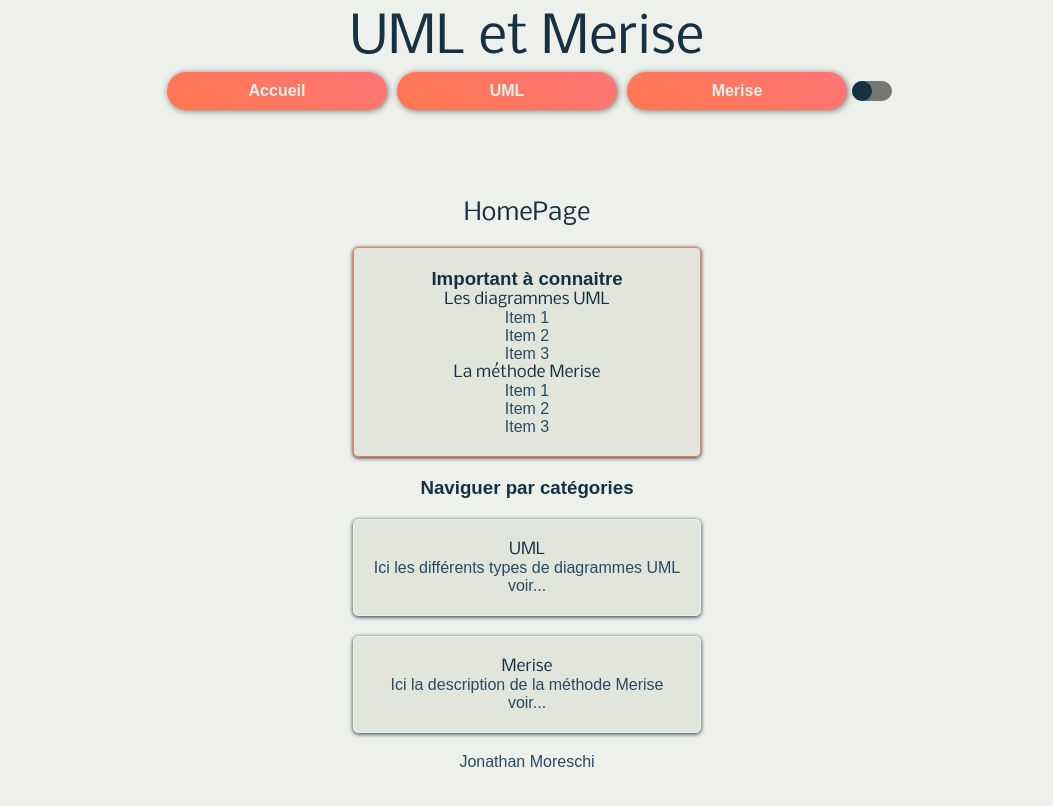
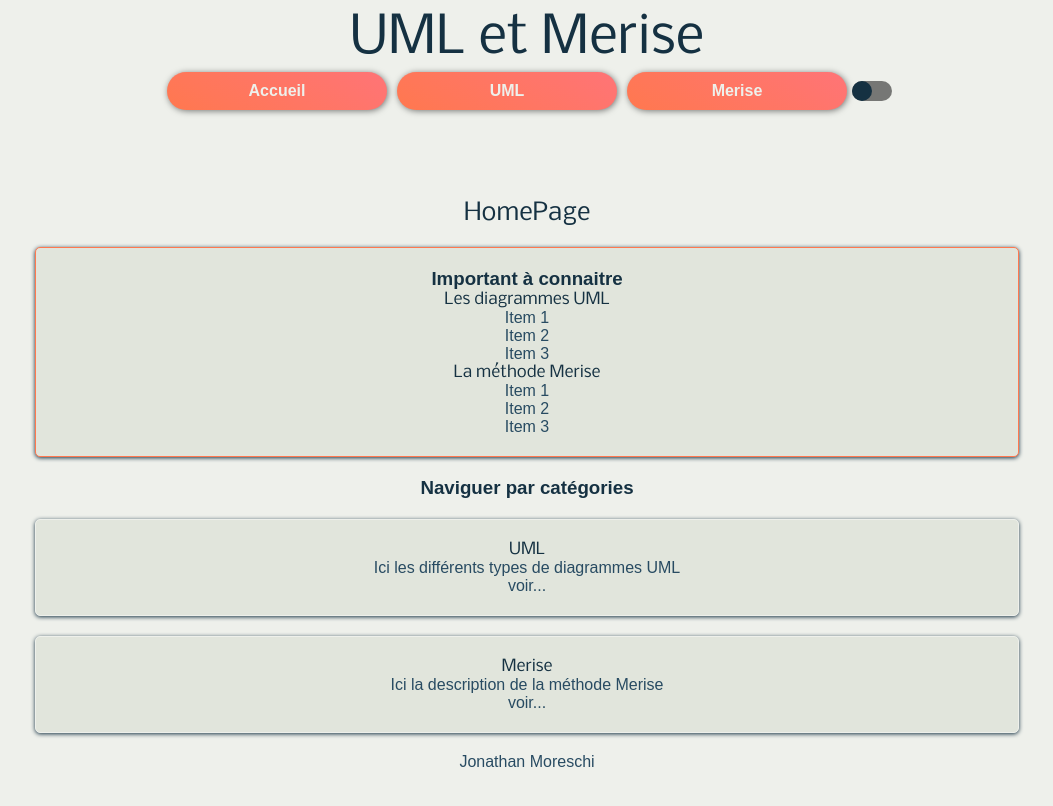
Before and after one commit to 2023-cda-alt-devops-p4/catalog-jm, a Next.js app: page / in a window 1280 px wide. Shown: the top 806 px of the page, without its empty margins (113-1166 px from the left). Built offline with nearby package versions, Linux system fonts and the light colour scheme; a web font is replaced by a local one.

Commit message:
Fix: Reinit global style
Set global CSS to default to avoid layout errors

```diff
--- a/app/components/Sidebar.js
+++ b/app/components/Sidebar.js
@@ -5,7 +5,7 @@ import SidebarTopMenu from './SidebarTopMenu'
 
 const Sidebar = ({ item }) => {
   const [stylesNav, setStylesNav] = useState([])
-  const [toggle, setToggle] = useState(false)
+  const [toggle, setToggle] = useState(true)
 
   useEffect(() => {
     if (toggle) {
@@ -27,7 +27,9 @@ const Sidebar = ({ item }) => {
   return (
     <nav className={stylesNav.join(' ')}>
       <div onClick={() => setToggle(prev => !prev)} className={styles.toggleButton}></div>
+      <div className={styles.allSections}>
       {sideNavigation}
+      </div>
     </nav>
   )
 }
--- a/app/globals.scss
+++ b/app/globals.scss
@@ -3,6 +3,9 @@
 * {
   padding: 0;
   margin: 0;
+}
+body {
+  min-height: 100vh;
 }
 
 :root {
@@ -10,12 +13,6 @@
   background-color: $background-color;
   text-align: center;
 
-  body {
-    min-height: 100vh;
-    width: 100vw;
-    display: grid;
-    grid-template-rows: 200px 1fr 150px;
-  }
 
   h1,
   h2,
--- a/app/layout.js
+++ b/app/layout.js
@@ -17,11 +17,11 @@ export default function RootLayout({ children }) {
   return (
     <html lang="fr">
       <body className={metrophobic.className} data-theme-ui={darkTheme}>
+        <Navbar darkTheme={darkTheme} setDarkTheme={() => setDarkTheme(prev => prev === 'light' ? 'dark' : 'light')} />
         <ElementContextProvider>
-          <Navbar darkTheme={darkTheme} setDarkTheme={() => setDarkTheme(prev => prev === 'light' ? 'dark' : 'light')} />
           {children}
-          <Footer />
         </ElementContextProvider>
+        <Footer />
       </body>
     </html>
   )
--- a/app/navbar.module.scss
+++ b/app/navbar.module.scss
@@ -4,8 +4,8 @@
   position: relative;
   display: flex;
   flex-direction: column;
-  padding: 20px;
-
+  max-width: 100%;
+  min-height: 200px;
   .mainTitle {
     margin-top: 10px;
     font-size: 2.5em;
```
